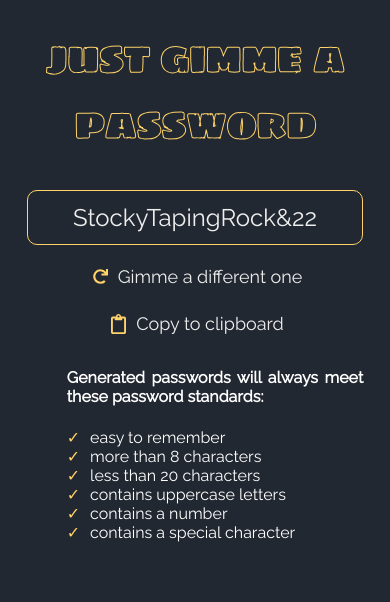
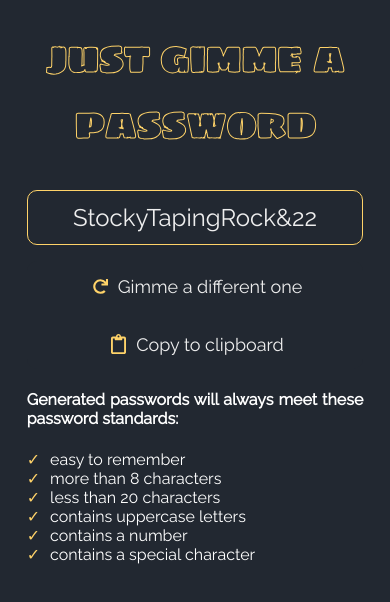
Before and after one commit to drrnyip/justgimmeapassword, a Vue app: page / in a window 390 px wide. Shown: the top 602 px of the page. Built offline with nearby package versions, Linux system fonts and the light colour scheme; what vue-google-adsense would draw is missing.

Commit message:
fix: responsive styling updates

```diff
--- a/src/components/Generator.vue
+++ b/src/components/Generator.vue
@@ -3,12 +3,11 @@
     <input id="generator" type="text" v-model="passwordValue" />
   </div>
   <div class="flex controls">
-    <button class="btn" id="regenerate" @click="setPassword">
+    <button class="btn left" id="regenerate" @click="setPassword">
       <img class="btn-icon" src="../assets/redo.svg" />
       <span>Gimme a different one</span>
     </button>
-    <span class="divider">|</span>
-    <button class="btn" id="copy" @click="copyPassword">
+    <button class="btn right" id="copy" @click="copyPassword">
       <img class="btn-icon" src="../assets/clipboard.svg" />
       <span>Copy to clipboard</span>
     </button>
@@ -92,20 +91,31 @@ export default {
 }
 
 .controls > .btn {
+  height: 40px;
   width: 100%;
   font-size: 18px;
   padding: 5px 10px;
-  margin: 8px 5px;
+  margin: 8px 0px 0px 0px;
   font-family: "Raleway", sans-serif;
-  border-radius: 10px;
   background: #222831;
   color: #eeeeee;
-  border: none;
   cursor: pointer;
 }
 
+.left {
+  border-radius: 10px 0px 0px 10px;
+  border: none;
+  border-right: 1px solid #ffd369;
+}
+
+.right {
+  border-radius: 0px 10px 10px 0px;
+  border: none;
+  border-left: 1px solid #ffd369;
+}
+
 .controls > .btn:hover {
-  background: #393E46;
+  background: #393e46;
 }
 
 @media (max-width: 1024px) {
@@ -116,5 +126,19 @@ export default {
   .divider {
     display: none;
   }
+
+  .btn {
+    height: 50px !important;
+  }
+
+  .left {
+    border-radius: 10px 10px 0px 0px;
+    border-right: none;
+  }
+
+  .right {
+    border-radius: 0px 0px 10px 10px;
+    border-left: none;
+  }
 }
 </style>
--- a/src/components/Preamble.vue
+++ b/src/components/Preamble.vue
@@ -31,4 +31,10 @@ export default {
   color: #FFD369;
   margin-right: 10px;
 }
+
+@media (max-width: 1024px) {
+  .list {
+    padding-inline-start: 0px;
+  }
+}
 </style>
```
